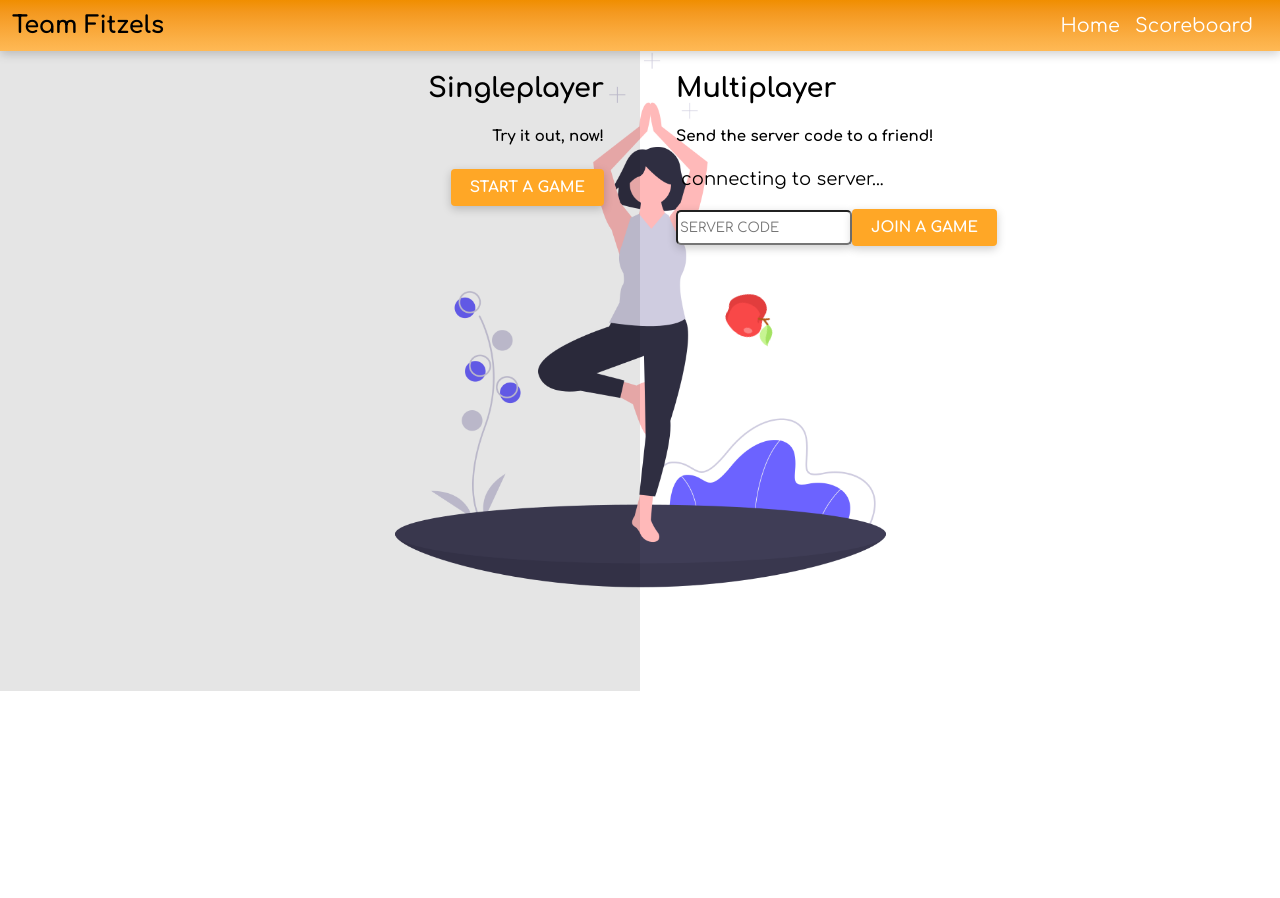
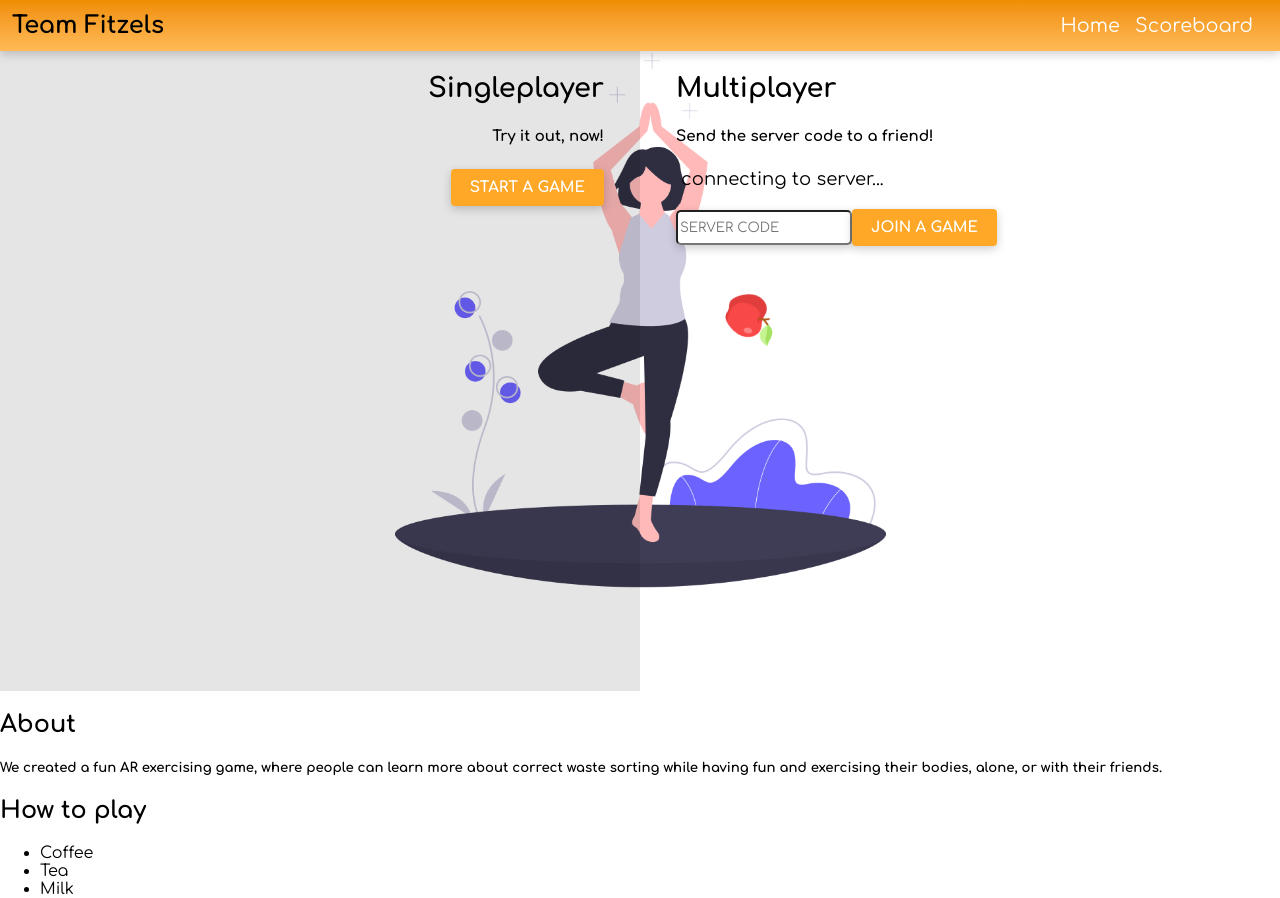
Before and after one commit to sutedalm/trashgame, a React (Create React App) app: page / in a window 1280 px wide. Before the commit the page ends 800 px from the top, so only its background shows below. Built offline with nearby package versions, Linux system fonts and the light colour scheme; no server answers; what handsfree would draw is missing.

Commit message:
some stuff

```diff
--- a/src/MainPage/MainPage.js
+++ b/src/MainPage/MainPage.js
@@ -6,6 +6,7 @@ import JoinGameForm from "../components/JoinGameForm/JoinGameForm";
 import { useNavigate } from "react-router-dom";
 import socket from "./../GameEngine/multiplayer";
 import Header from "../components/Header/Header";
+import Footer from "../components/Footer/Footer";
 
 function MainPage({ serverId, setServerId }) {
     const navigate = useNavigate();
@@ -39,6 +40,7 @@ function MainPage({ serverId, setServerId }) {
                     </div>
                 </div>
             </div>
+            <Footer />
         </div>
     );
 }
--- /dev/null
+++ b/src/components/Footer/Footer.css
@@ -0,0 +1,2 @@
+.footerContainer {
+}
--- /dev/null
+++ b/src/components/Footer/Footer.js
@@ -0,0 +1,26 @@
+import "./Footer.css";
+
+function MainPage({ serverId, setServerId }) {
+    return (
+        <div className="footerContainer">
+            <div>
+                <h2>About</h2>
+                <h5>
+                    We created a fun AR exercising game, where people can learn more about correct
+                    waste sorting while having fun and exercising their bodies, alone, or with their
+                    friends.
+                </h5>
+            </div>
+            <div>
+                <h2>How to play</h2>
+                <ul>
+                    <li>Coffee</li>
+                    <li>Tea</li>
+                    <li>Milk</li>
+                </ul>
+            </div>
+        </div>
+    );
+}
+
+export default MainPage;
--- a/src/components/GameOverPopUp/GameOverPopUp.scss
+++ b/src/components/GameOverPopUp/GameOverPopUp.scss
@@ -40,6 +40,24 @@
         box-shadow: 0 3px 10px rgb(0 0 0 / 0.5);
     }
 
+    .playAgainButton {
+        box-shadow: 0 3px 10px rgb(0 0 0 / 0.5);
+        border-radius: 10px;
+        font-weight: bolder;
+        font-family: "Comfortaa", cursive;
+        border: none;
+        padding: 1em;
+        text-align: center;
+        text-decoration: none;
+        display: inline-block;
+        font-size: 13px;
+        color: white;
+        cursor: pointer;
+        border-radius: 20px;
+        background-color: #8a6aff;
+        margin-left: 2em;
+    }
+
     .usernameInputEndGamePopup {
         margin: 1em;
         padding: 1em;
--- a/src/components/GameOverPopUp/GameOverPopUp.tsx
+++ b/src/components/GameOverPopUp/GameOverPopUp.tsx
@@ -66,6 +66,10 @@ export class GameOverPopUp extends Component<IProps, IState> {
                         <Link to="/" className="scoreSubmitButton">
                             <span>Return to Homepage</span>
                         </Link>
+
+                        <Link to="/game" className="playAgainButton">
+                            <span>Play Again!</span>
+                        </Link>
                     </div>
                 </div>
             </div>
```
Also changed, not shown: public/places/muscle-pain.png (added), public/places/working.png (added).
